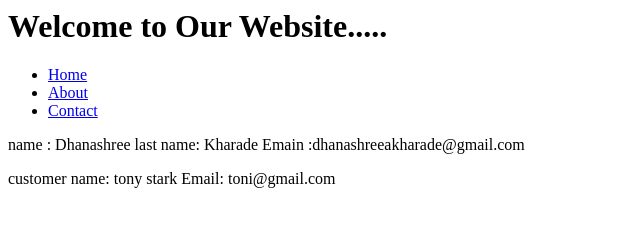
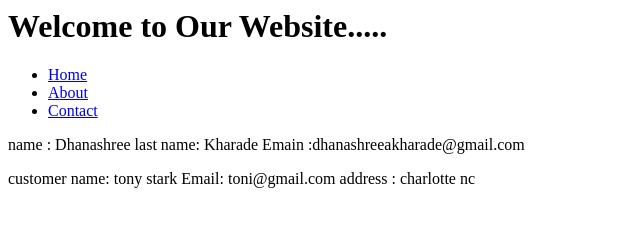
Before and after one commit to DhanashreeKharade451/websiteproject, a plain HTML site: page index.html in a window 1280 px wide. Shown: the whole page, without its empty margins (0-640 px from the left). Drawn offline with Linux system fonts and the light colour scheme.

Commit message:
cust info

```diff
--- a/index.html
+++ b/index.html
@@ -20,6 +20,7 @@
 
   <p> customer name: tony stark
     Email: toni@gmail.com
+    address : charlotte nc
   </p>
 </footer>
   </body>
```
